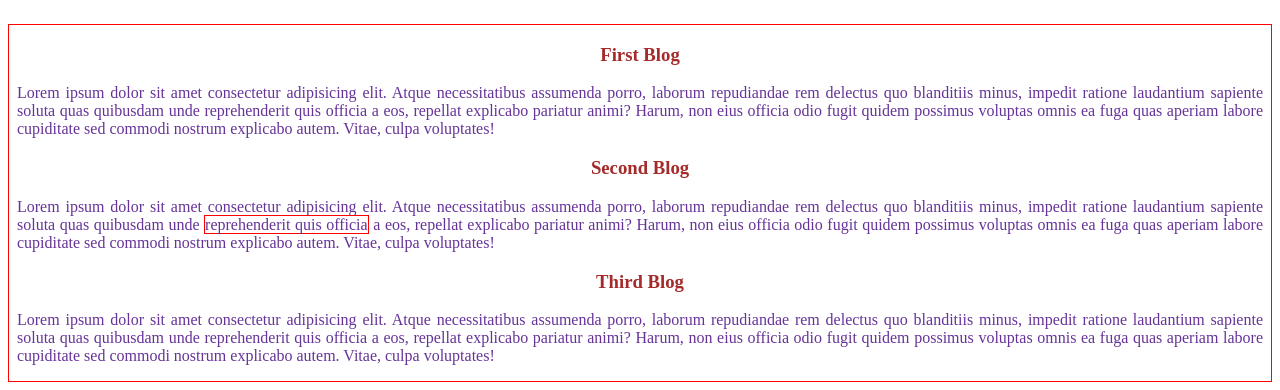
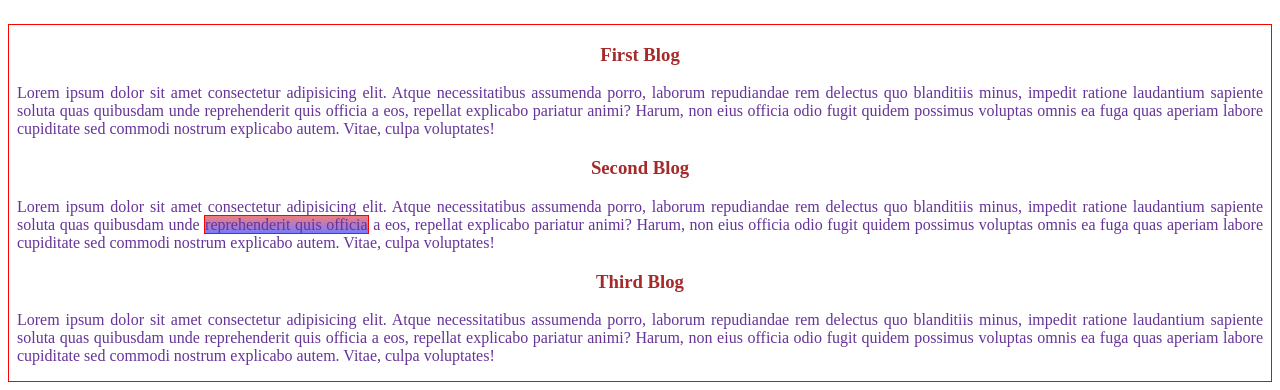
Before and after one commit to hasan469328/complete-web-development-course-by-programming-hero, a plain HTML site: page CSS-Basic/color.html in a window 1280 px wide. Shown: the part 462-852 px from the top of the page. Drawn offline with Linux system fonts and the light colour scheme.

Commit message:
add background image of span

```diff
--- a/CSS-Basic/css/blog.css
+++ b/CSS-Basic/css/blog.css
@@ -26,4 +26,8 @@
 .inline_element_test {
   border: 1px solid red;
   width: 100px;
+  height: 2rem;
+  background-image: linear-gradient(rgba(255, 0, 0, 0.5), rgba(0, 0, 255, 0.5));
+  background-color: aliceblue;
+  background-blend-mode: multiply;
 }
```
